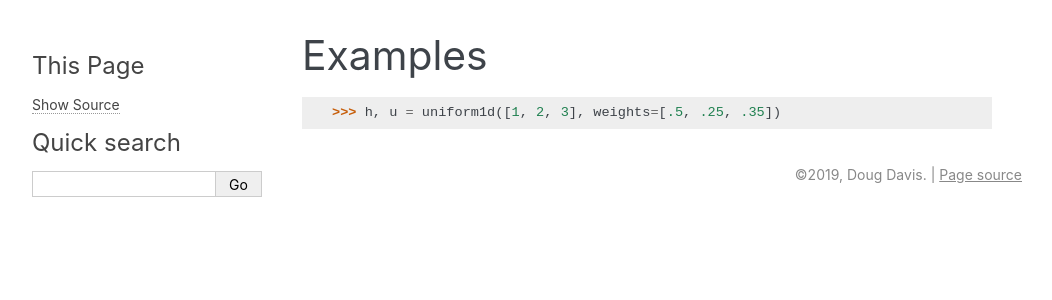
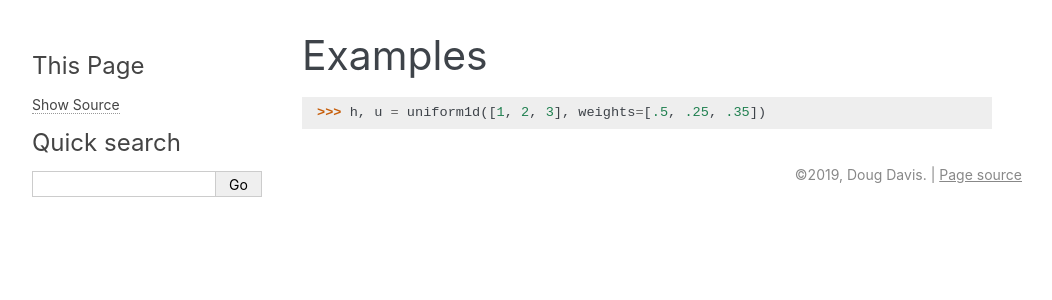
Before and after one commit to douglasdavis/pygram11, a Sphinx documentation site: the page built from docs/examples.md, in a window 1280 px wide. Shown: the top 300 px of the page, without its empty margins (118-1170 px from the left). Built offline with Sphinx 7.4.7, drawn with Linux system fonts in a browser that asks for light colours.

Commit message:
slight css adjustments

```diff
--- /dev/null
+++ b/docs/_static/custom.css
@@ -0,0 +1,7 @@
+pre {
+    padding: 7px 15px;
+}
+
+dl pre, blockquote pre, li pre {
+    padding-left: 15px;
+}
--- a/docs/conf.py
+++ b/docs/conf.py
@@ -109,7 +109,7 @@ html_theme_options = {
 # Add any paths that contain custom static files (such as style sheets) here,
 # relative to this directory. They are copied after the builtin static files,
 # so a file named "default.css" will overwrite the builtin "default.css".
-# html_static_path = ['_static']
+html_static_path = ['_static']
 
 # Custom sidebar templates, must be a dictionary that maps document names
 # to template names.
```
